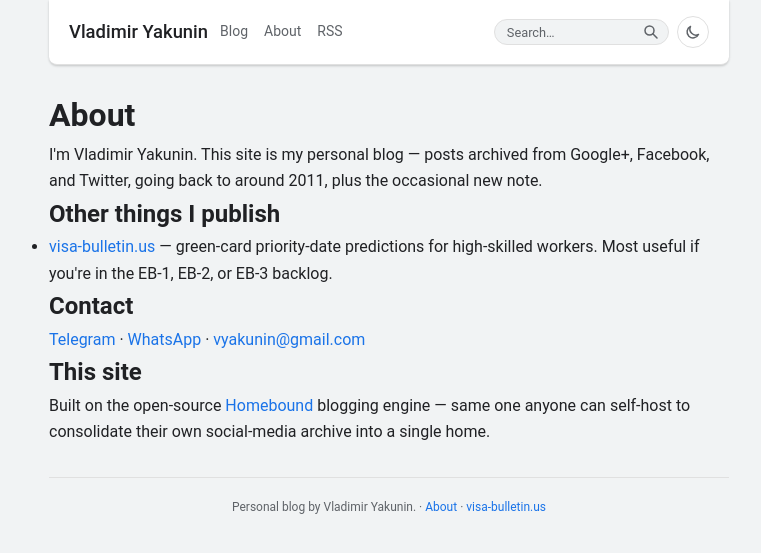
After one commit to vyakunin/homebound, a Django app: page /about/ in a window 1280 px wide. The commit adds this page. Shown: the top 553 px of the page, without its empty margins (251-1012 px from the left). Run offline with Django 5.2, Linux system fonts and the light colour scheme; some libraries are stand-ins or nearby versions.

Commit message:
vyakunin.org: simplified nav (Blog/Bot/About), added /about/ page, footer cross-link to visa-bulletin.us, split GoatCounter site

```diff
--- a/blog/sitemaps.py
+++ b/blog/sitemaps.py
@@ -48,7 +48,7 @@ class StaticViewSitemap(Sitemap):
     priority = 0.5
 
     def items(self):
-        return ['blog:post_list', 'blog:word_cloud', 'blog:search']
+        return ['blog:post_list', 'blog:about', 'blog:word_cloud', 'blog:search']
 
     def location(self, item):
         return reverse(item)
--- a/blog/urls.py
+++ b/blog/urls.py
@@ -14,6 +14,7 @@ urlpatterns = [
     path('api/search/semantic/', views.semantic_search_api, name='semantic_search_api'),
     path('api/bot/ask/', views.bot_ask_api, name='bot_ask_api'),
     path('bot/', views.BotWidgetView.as_view(), name='bot_widget'),
+    path('about/', views.AboutView.as_view(), name='about'),
     path('tag/<slug:slug>/', views.TagView.as_view(), name='tag'),
     path('source/<str:name>/', views.SourceView.as_view(), name='source'),
     path('search/', views.SearchView.as_view(), name='search'),
--- a/blog/views.py
+++ b/blog/views.py
@@ -315,6 +315,16 @@ class SearchView(_InfiniteScrollMixin, ListView):
 _BOT_GATE_QUERY_PARAM = "bot"
 
 
+class AboutView(TemplateView):
+    template_name = 'blog/about.html'
+
+    def get_context_data(self, **kwargs):
+        ctx = super().get_context_data(**kwargs)
+        ctx['bot_whatsapp_url'] = getattr(settings, "BOT_CONTACT_WHATSAPP_URL", "")
+        ctx['bot_telegram_url'] = getattr(settings, "BOT_CONTACT_TELEGRAM_URL", "")
+        return ctx
+
+
 class BotWidgetView(TemplateView):
     """Landing page for the public bot. Hard-gated behind ``?bot=1``
     until ``BOT_PUBLIC`` is set to True in settings (i.e. the user has
--- a/templates/base.html
+++ b/templates/base.html
@@ -4,9 +4,9 @@
   <meta charset="utf-8">
   <meta name="viewport" content="width=device-width, initial-scale=1">
   <title>{% block title %}Vladimir Yakunin{% endblock %}</title>
-  <meta name="description" content="{% block meta_description %}Personal blog. Posts imported from Google+, Facebook, and Twitter.{% endblock %}">
+  <meta name="description" content="{% block meta_description %}Personal blog by Vladimir Yakunin.{% endblock %}">
   <meta property="og:title" content="{% block og_title %}Vladimir Yakunin{% endblock %}">
-  <meta property="og:description" content="{% block og_description %}Personal blog. Posts imported from Google+, Facebook, and Twitter.{% endblock %}">
+  <meta property="og:description" content="{% block og_description %}Personal blog by Vladimir Yakunin.{% endblock %}">
   <meta property="og:image" content="{% block og_image %}{{ request.scheme }}://{{ request.get_host }}{% static 'img/thumbnail.png' %}{% endblock %}">
   <meta property="og:type" content="website">
   <meta name="twitter:card" content="summary_large_image">
@@ -35,10 +35,9 @@
     <div class="inner site-header__inner">
       <a href="/" class="site-title">Vladimir Yakunin</a>
       <nav class="site-nav">
-        <a href="/source/google_plus/">Google+</a>
-        <a href="/source/facebook/">Facebook</a>
-        <a href="/source/twitter/">Twitter</a>
-        <a href="/word-cloud/">Word Cloud</a>
+        <a href="/">Blog</a>
+        {% if BOT_PUBLIC %}<a href="/bot/">Bot</a>{% endif %}
+        <a href="/about/">About</a>
         <a href="/feed/" title="RSS Feed">RSS</a>
       </nav>
       <div class="site-header__actions">
@@ -77,7 +76,11 @@
 
   <footer class="site-footer">
     <p>
-      Personal blog. Posts imported from Google+, Facebook, and Twitter.
+      Personal blog by Vladimir Yakunin.
+      <span class="site-footer__sep">·</span>
+      <a href="/about/" class="site-footer__bot-link">About</a>
+      <span class="site-footer__sep">·</span>
+      <a href="https://visa-bulletin.us/" class="site-footer__bot-link" rel="me">visa-bulletin.us</a>
       {% if BOT_PUBLIC %}
         <span class="site-footer__sep">·</span>
         <a href="/bot/" class="site-footer__bot-link">Ask Vladimir</a>
--- /dev/null
+++ b/templates/blog/about.html
@@ -0,0 +1,47 @@
+{% extends "base.html" %}
+
+{% block title %}About — Vladimir Yakunin{% endblock %}
+{% block meta_description %}About Vladimir Yakunin — personal blog, visa-bulletin.us, and the Ask Vladimir bot.{% endblock %}
+{% block og_description %}About Vladimir Yakunin — personal blog, visa-bulletin.us, and the Ask Vladimir bot.{% endblock %}
+
+{% block content %}
+<div class="about-page">
+  <h1>About</h1>
+
+  <p>
+    I'm Vladimir Yakunin. This site is my personal blog — posts archived from
+    Google+, Facebook, and Twitter, going back to around 2011, plus the
+    occasional new note.
+  </p>
+
+  <h2>Other things I publish</h2>
+  <ul>
+    <li>
+      <a href="https://visa-bulletin.us/" rel="me">visa-bulletin.us</a> —
+      green-card priority-date predictions for high-skilled workers. Most useful
+      if you're in the EB-1, EB-2, or EB-3 backlog.
+    </li>
+    {% if BOT_PUBLIC %}
+    <li>
+      <a href="/bot/">Ask Vladimir</a> — a small bot that answers questions
+      from the public posts on this site. It refuses anything outside the
+      public corpus.
+    </li>
+    {% endif %}
+  </ul>
+
+  <h2>Contact</h2>
+  <p>
+    {% if bot_telegram_url %}<a href="{{ bot_telegram_url }}" rel="me">Telegram</a> · {% endif %}
+    {% if bot_whatsapp_url %}<a href="{{ bot_whatsapp_url }}" rel="me">WhatsApp</a> · {% endif %}
+    <a href="mailto:vyakunin@gmail.com">vyakunin@gmail.com</a>
+  </p>
+
+  <h2>This site</h2>
+  <p>
+    Built on the open-source <a href="https://github.com/vyakunin/homebound">Homebound</a>
+    blogging engine — same one anyone can self-host to consolidate their own
+    social-media archive into a single home.
+  </p>
+</div>
+{% endblock %}
```
